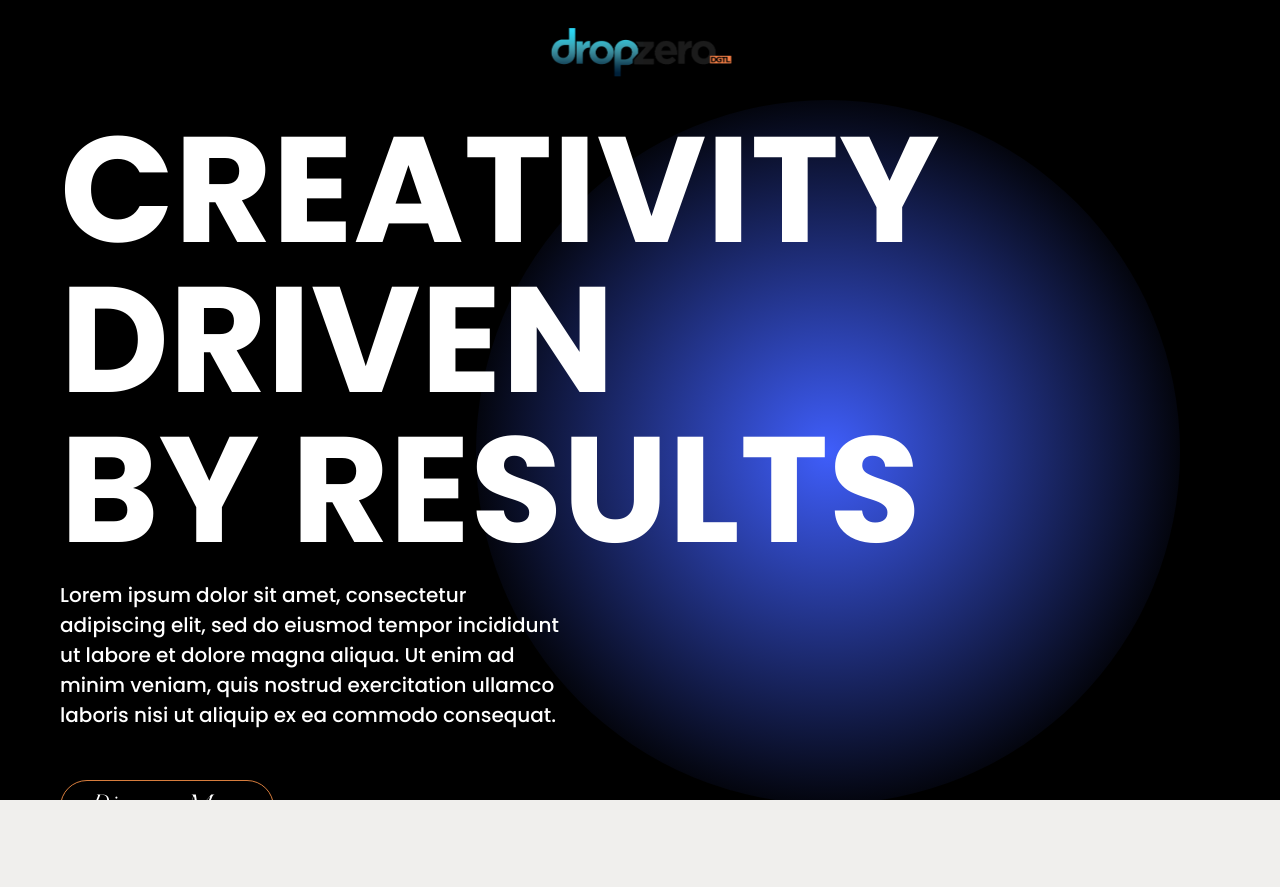
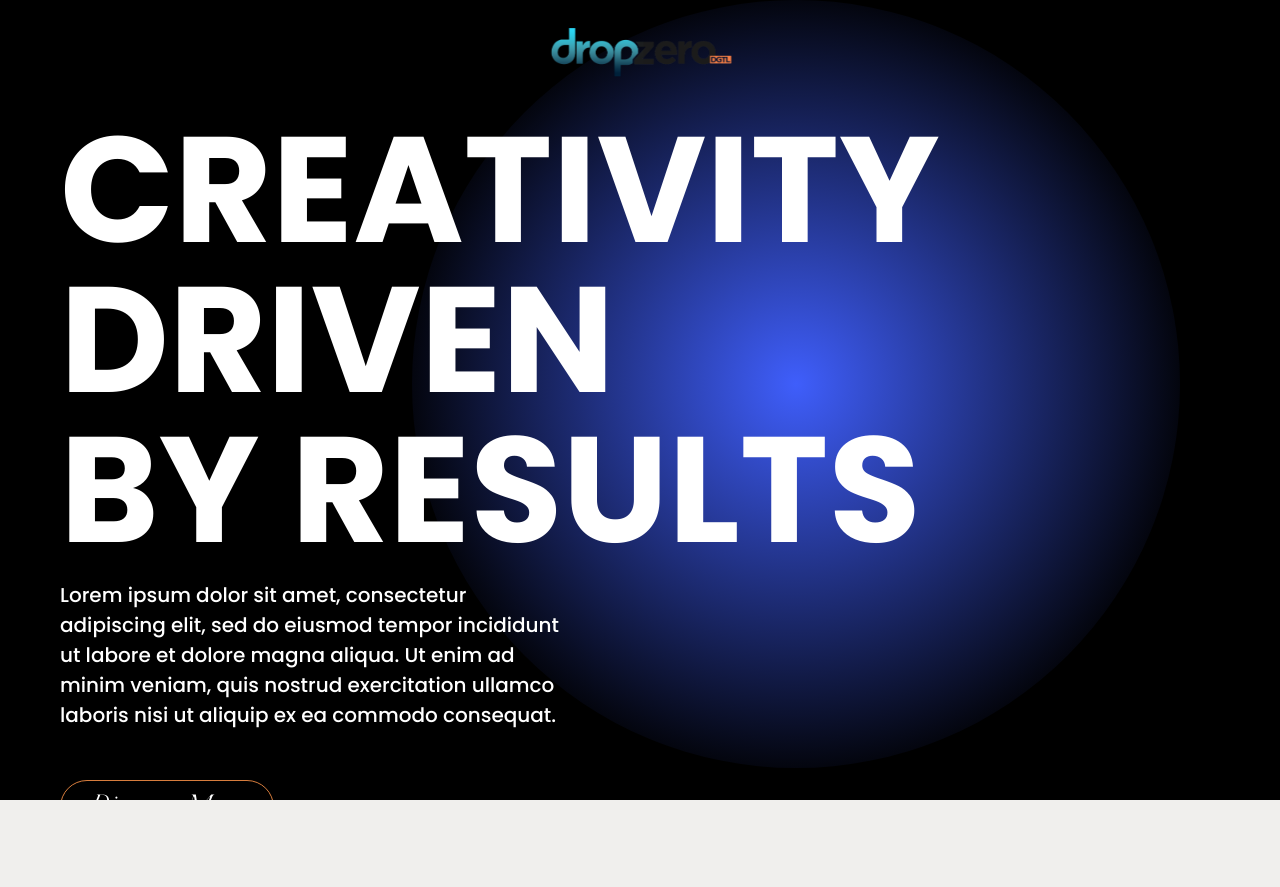
Before and after one commit to nchlschr/drop-zero-digital, a plain HTML site: page index.html in a window 1280 px wide. Shown: the top 887 px of the page. Drawn offline with nearby package versions, Linux system fonts and the light colour scheme.

Commit message:
Moved intro gradient more to the topp

```diff
--- a/scss/pages/homepage.scss
+++ b/scss/pages/homepage.scss
@@ -194,10 +194,10 @@ body {
             position: absolute;
             background-size: 100% 100%;
             background-position: center;
-            top: 100px;
+            top: 0px;
             right: 100px;
-            width: 55vw;
-            height: 55vw;
+            width: 60vw;
+            height: 60vw;
             border-radius: 100%;
 
             @include transition(all ease-out 0.6s);
```
Also changed, not shown: css/pages/homepage.css.
